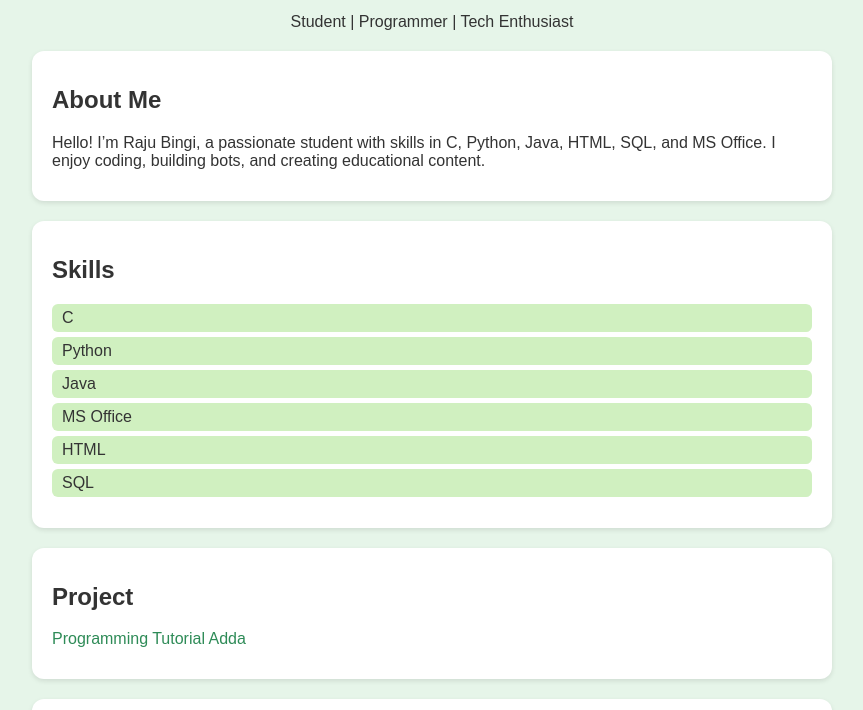
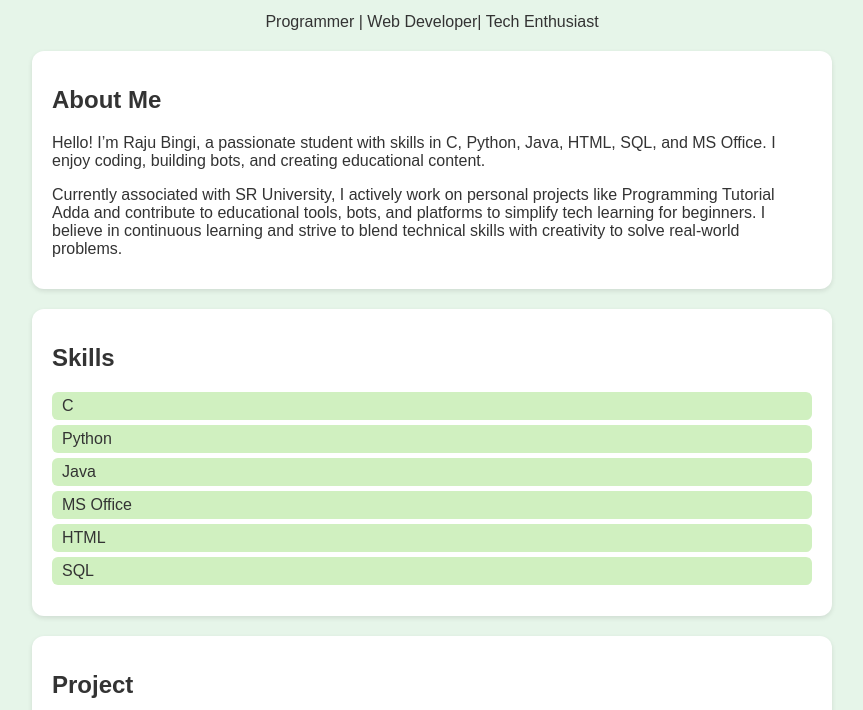
Before and after one commit to rajubhanu/Bingi-Raju, a plain HTML site: page index.html in a window 1280 px wide. Shown: the part 98-808 px from the top of the page, without its empty margins (208-1071 px from the left). Drawn offline with Linux system fonts and the light colour scheme.

Commit message:
Update index.html

```diff
--- a/index.html
+++ b/index.html
@@ -12,11 +12,13 @@
     <div class="header">
       <img src="profile.png" alt="Raju Bingi" class="profile-img" />
       <h1>Raju Bingi</h1>
-      <p>Student | Programmer | Tech Enthusiast</p>
+      <p>Programmer | Web Developer| Tech Enthusiast</p>
     </div>
     <div class="about">
       <h2>About Me</h2>
       <p>Hello! I’m Raju Bingi, a passionate student with skills in C, Python, Java, HTML, SQL, and MS Office. I enjoy coding, building bots, and creating educational content.</p>
+      <p>Currently associated with SR University, I actively work on personal projects like Programming Tutorial Adda and contribute to educational tools, bots, and platforms to simplify tech learning for beginners.
+         I believe in continuous learning and strive to blend technical skills with creativity to solve real-world problems.</p>
     </div>
     <div class="skills">
       <h2>Skills</h2>
```
